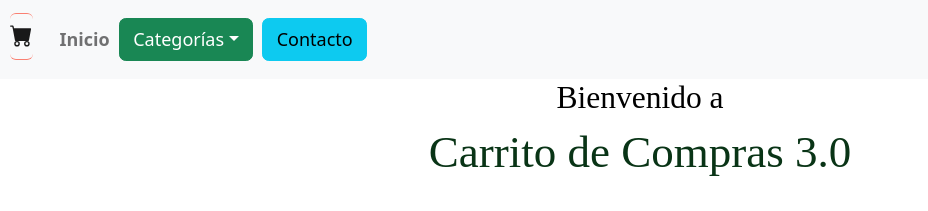
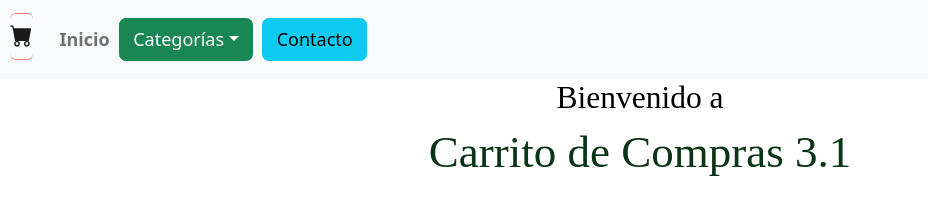
Before and after one commit to skatuperichu/shoppingcart, a React (Create React App) app: page / in a window 1280 px wide. Shown: the top 211 px of the page, without its empty margins (0-928 px from the left). Built offline with nearby package versions, Linux system fonts and the light colour scheme.

Commit message:
New title

```diff
--- a/src/componentes/Home.js
+++ b/src/componentes/Home.js
@@ -4,7 +4,7 @@ function Home() {
     <>
       <div>
         <h3>Bienvenido a </h3>
-        <h1>Carrito de Compras 3.0</h1>
+        <h1>Carrito de Compras 3.1</h1>
       </div>
       <div>
         <BsFillCartFill className="carrito" />
```
